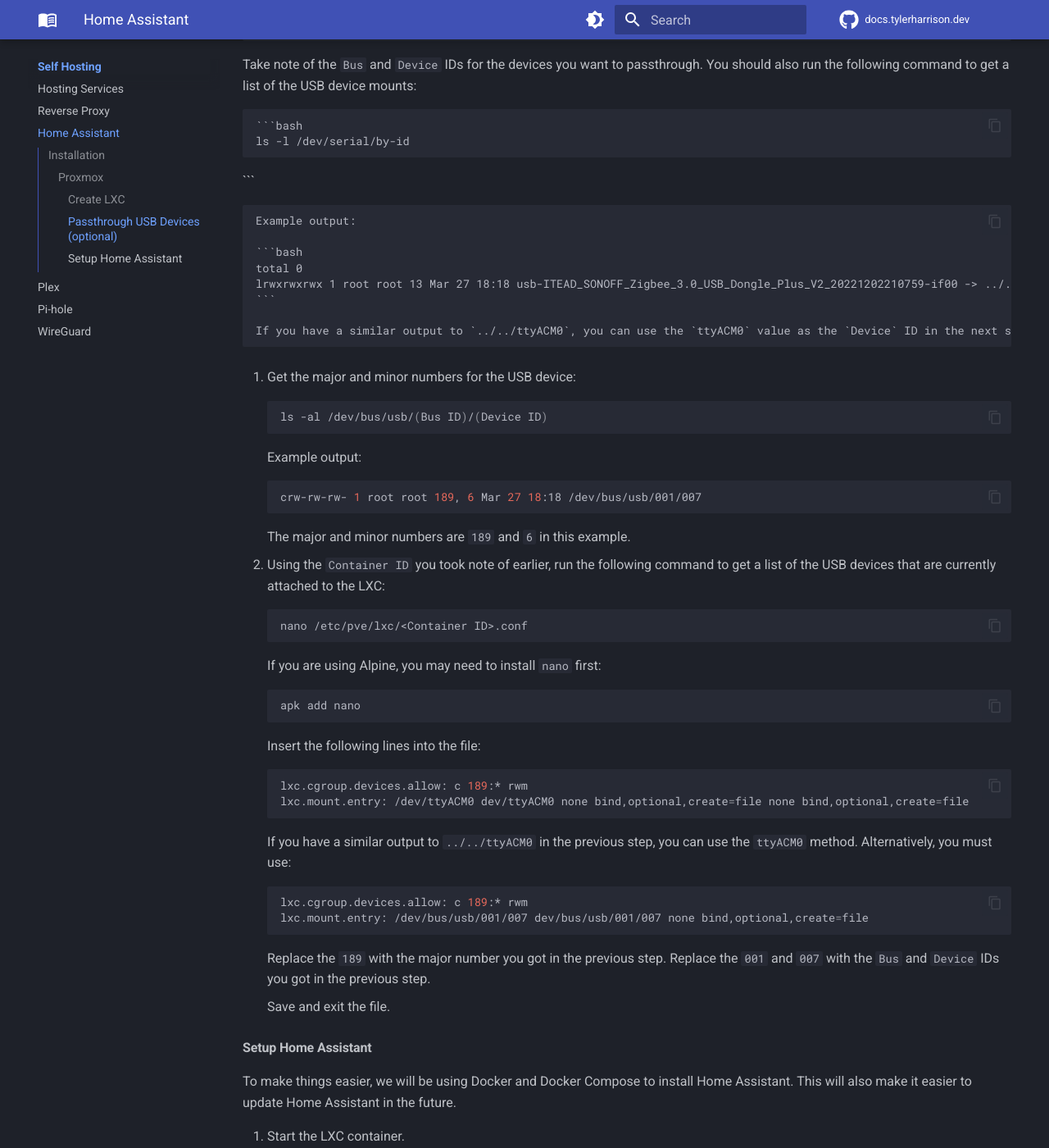
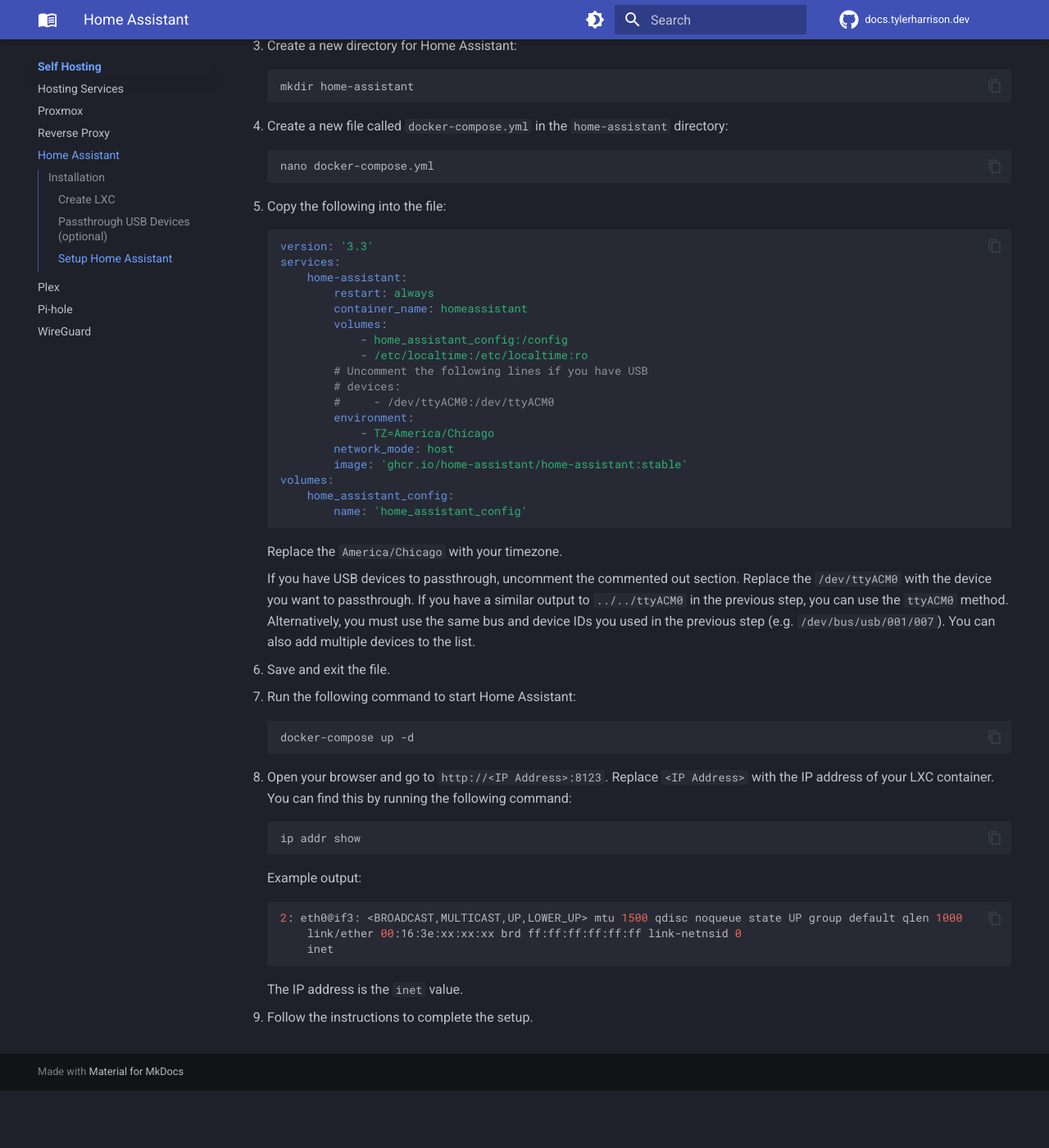
Before and after one commit to williamhatcher/docs.tylerharrison.dev, an MkDocs documentation site: the page built from docs/self-hosting/home-assistant.md, in a window 1280 px wide and 1400 px high, scrolled down 1157 px. Shown: the whole window at 82% size. Built offline with MkDocs 1.6.1 and Material for MkDocs 9.7.7, drawn with Linux system fonts in a browser that asks for light colours; comment, search, counter and statistics services are not loaded; after the commit the page ends 2487 px from its top, so only the background shows below that; some of the changed text lies outside the part shown.

Commit message:
Updated Home Assistant and Proxmox docs
Signed-off-by: Tyler Harrison <tyleraharrison@gmail.com>

````diff
--- a/docs/self-hosting/home-assistant.md
+++ b/docs/self-hosting/home-assistant.md
@@ -23,84 +23,11 @@ If you already have an LXC and you're just trying to figure out the way to passt
    - IP Address: `DHCP`
 2. Don't start the container yet. Take note of the `Container ID` (usually a 3 digit number). You will need it later.
 
-#### Passthrough USB Devices (optional)
+### Passthrough USB Devices (optional)
 
-1. Go to the Proxmox web interface and click on the node that your LXC is on.
-2. Click on the `Shell` button.
-3. Run the following command to get a list of your USB devices:
+Refer to the [USB Passthrough](./proxmox.md#usb-passthrough) guide for more information.
 
-   ```bash
-   lsusb
-   ```
-
-    Example output:
-
-    ```bash
-    Bus 001 Device 007: ID 1a86:55d4 QinHeng Electronics SONOFF Zigbee 3.0 USB Dongle Plus V2
-    ```
-
-   Take note of the `Bus` and `Device` IDs for the devices you want to passthrough.
-   You should also run the following command to get a list of the USB device mounts:
-
-    ```bash
-    ls -l /dev/serial/by-id
-   ```
-
-    Example output:
-
-    ```bash
-    total 0
-    lrwxrwxrwx 1 root root 13 Mar 27 18:18 usb-ITEAD_SONOFF_Zigbee_3.0_USB_Dongle_Plus_V2_20221202210759-if00 -> ../../ttyACM0
-    ```
-
-    If you have a similar output to `../../ttyACM0`, you can use the `ttyACM0` value as the `Device` ID in the next step. If you have a different output, you will need to use the `Bus` and `Device` IDs from the previous step.
-
-4. Get the major and minor numbers for the USB device:
-
-    ```bash
-    ls -al /dev/bus/usb/(Bus ID)/(Device ID)
-    ```
-
-    Example output:
-
-    ```bash
-    crw-rw-rw- 1 root root 189, 6 Mar 27 18:18 /dev/bus/usb/001/007
-    ```
-
-    The major and minor numbers are `189` and `6` in this example.
-
-5. Using the `Container ID` you took note of earlier, run the following command to get a list of the USB devices that are currently attached to the LXC:
-
-    ```bash
-    nano /etc/pve/lxc/<Container ID>.conf
-    ```
-
-    If you are using Alpine, you may need to install `nano` first:
-
-    ```bash
-    apk add nano
-    ```
-
-    Insert the following lines into the file:
-
-    ```bash
-    lxc.cgroup.devices.allow: c 189:* rwm
-    lxc.mount.entry: /dev/ttyACM0 dev/ttyACM0 none bind,optional,create=file none bind,optional,create=file
-
-    ```
-
-    If you have a similar output to `../../ttyACM0` in the previous step, you can use the `ttyACM0` method. Alternatively, you must use:
-
-    ```bash
-    lxc.cgroup.devices.allow: c 189:* rwm
-    lxc.mount.entry: /dev/bus/usb/001/007 dev/bus/usb/001/007 none bind,optional,create=file
-    ```
-
-    Replace the `189` with the major number you got in the previous step. Replace the `001` and `007` with the `Bus` and `Device` IDs you got in the previous step.
-
-    Save and exit the file.
-
-#### Setup Home Assistant
+### Setup Home Assistant
 
 To make things easier, we will be using Docker and Docker Compose to install Home Assistant. This will also make it easier to update Home Assistant in the future.
 
@@ -151,6 +78,7 @@ To make things easier, we will be using Docker and Docker Compose to install Hom
     ```bash
     docker-compose up -d
     ```
+
 8. Open your browser and go to `http://<IP Address>:8123`. Replace `<IP Address>` with the IP address of your LXC container. You can find this by running the following command:
 
     ```bash
--- a/mkdocs.yml
+++ b/mkdocs.yml
@@ -19,6 +19,7 @@ nav:
     - Self Hosting:
         - self-hosting/index.md
         - Hosting Services: self-hosting/hosting.md
+        - Proxmox: self-hosting/proxmox.md
         - Reverse Proxy: self-hosting/reverse-proxy.md
         - Home Assistant: self-hosting/home-assistant.md
         - Plex: self-hosting/plex.md
````
Also changed, not shown: other parts of docs/self-hosting/home-assistant.md (+3 -3 lines), docs/self-hosting/proxmox.md (added, +84 -0 lines).
